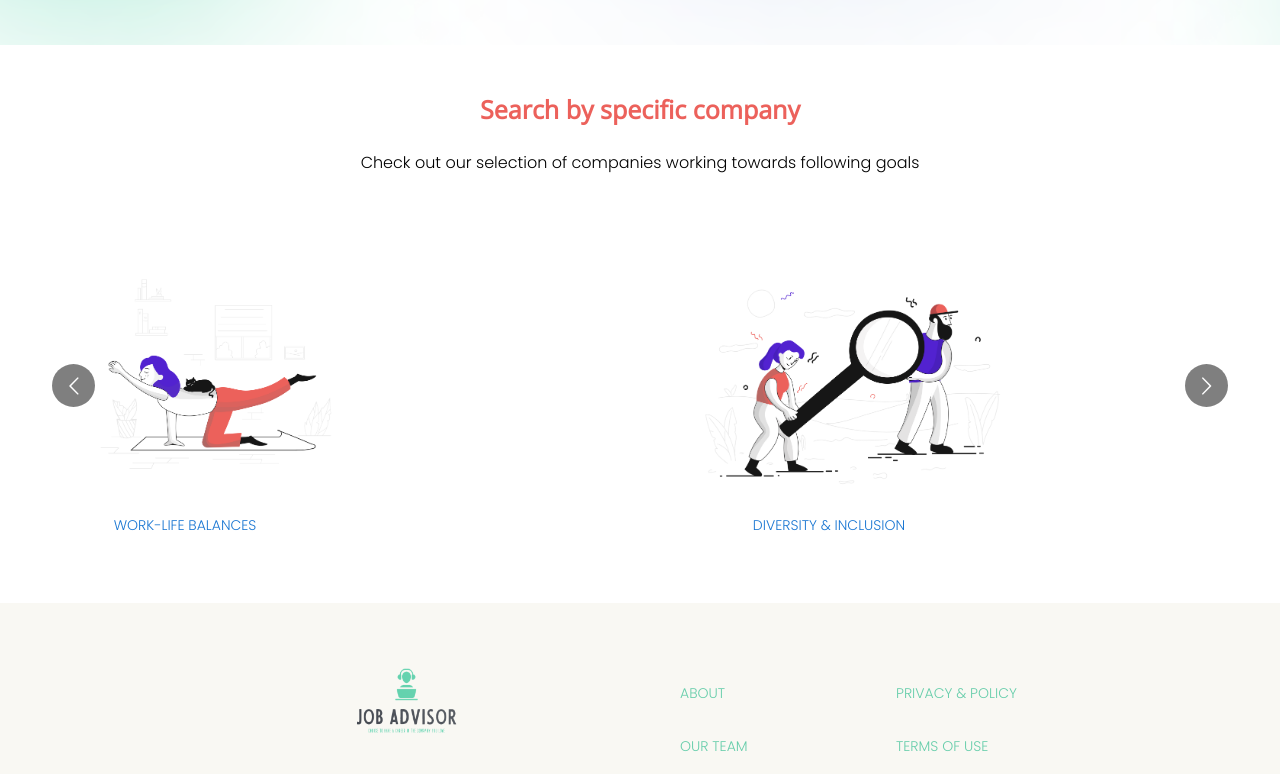
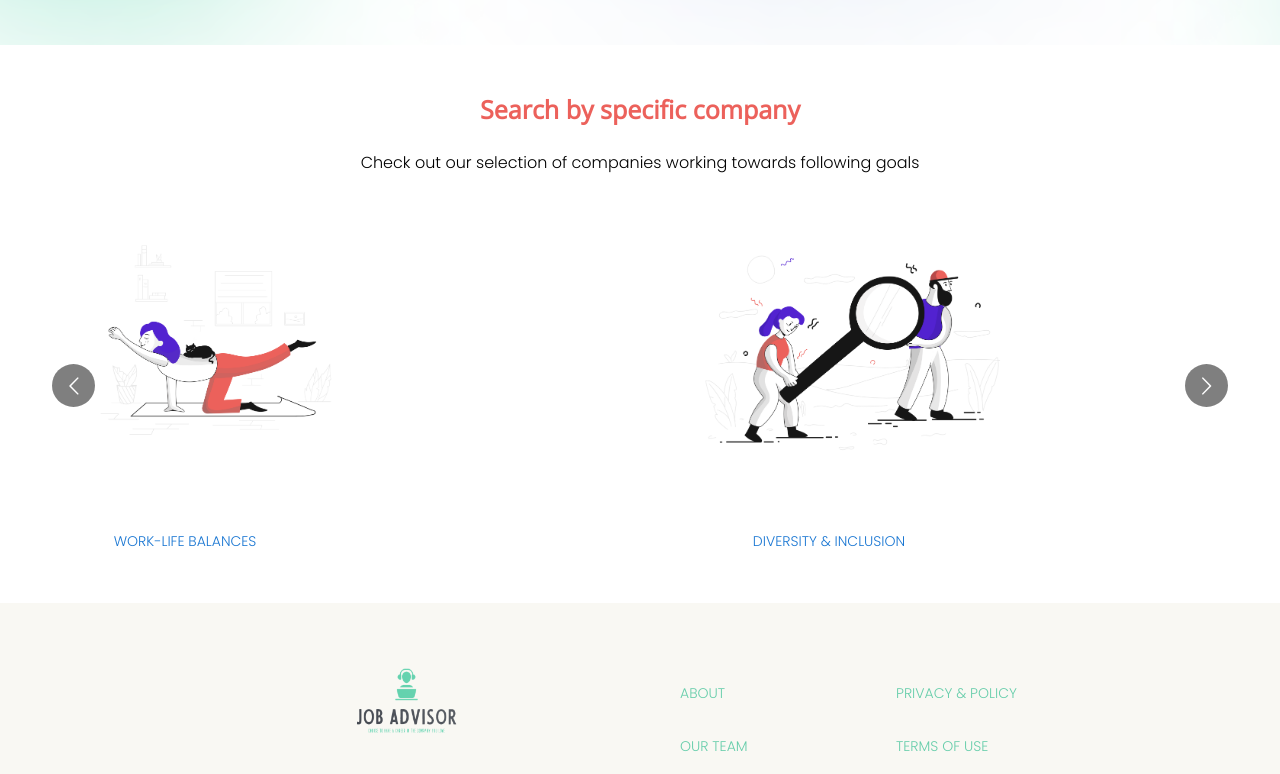
Before and after one commit to Job-Advisor-project/FrontEnd, a React (Create React App) app in the folder react/: page / in a window 1280 px wide. Shown: the part 519-1293 px from the top of the page. Built offline with nearby package versions, Linux system fonts and the light colour scheme.

Commit message:
file added

```diff
--- a/react/src/components/Item.jsx
+++ b/react/src/components/Item.jsx
@@ -43,7 +43,7 @@ export default function Item({ item, onSelect }) {
       sx={{
         flexDirection: "row",
         display: "flex",
-        flexDirection: "column",
+        //flexDirection: "column",
         justifyContent: "center",
         width: "350px",
         height: "350px",
```
